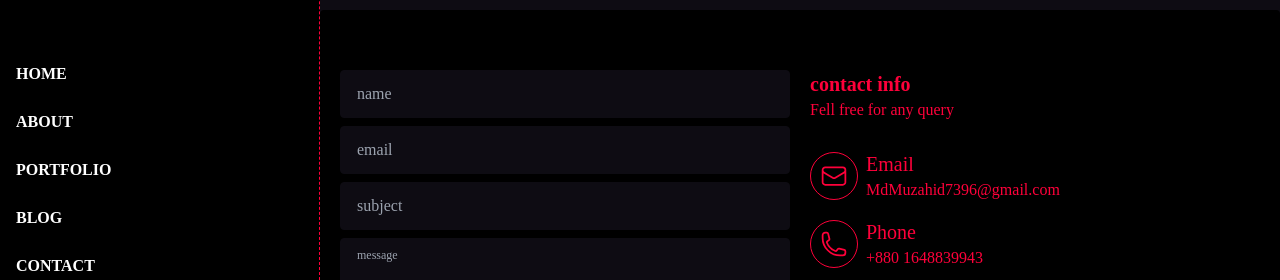
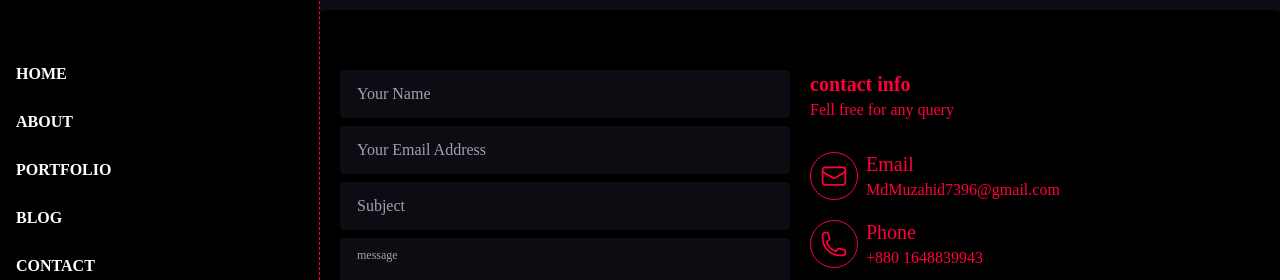
Before and after one commit to MdMuzahid07/MyPortfolio_Website-client-, a React (Create React App) app: page /contact in a window 1280 px wide. Shown: the part 134-414 px from the top of the page. Built offline with nearby package versions, Linux system fonts and the light colour scheme; grey boxes are pictures that could not be loaded.

Commit message:
make contact form functional

```diff
--- a/package.json
+++ b/package.json
@@ -3,6 +3,7 @@
   "version": "0.1.0",
   "private": true,
   "dependencies": {
+    "@emailjs/browser": "^3.7.0",
     "@testing-library/jest-dom": "^5.14.1",
     "@testing-library/react": "^13.0.0",
     "@testing-library/user-event": "^13.2.1",
--- a/src/components/Contact/Form.js
+++ b/src/components/Contact/Form.js
@@ -1,26 +1,30 @@
-import React from 'react';
-import { useForm } from 'react-hook-form';
+import React, { useRef } from 'react';
+import emailjs from '@emailjs/browser';
 import { toast } from 'react-toastify';
 
 const Form = () => {
-    const { register, handleSubmit, watch, formState: { errors } } = useForm();
-    const onSubmit = (data) => {
-        console.log(data)
-        toast.error("it's not functional, Developer working on it!");
-    };
+    const form = useRef();
 
-    console.log(watch("example")); // watch input value by passing the name of it
+    const handleSentEmail = (event) => {
+        event.preventDefault();
+        emailjs.sendForm('service_jdzndym', 'template_g1sji6n', form.current, 'rhiKOtmAKXPTOOis6')
+            .then((result) => {
+                console.log(result.text);
+            }, (error) => {
+                console.log(error.text);
+            });
 
+        event.target.reset();
+
+        toast.success("Send!");
+    }
     return (
-        <form onSubmit={handleSubmit(onSubmit)}>
-            <input type="text" placeholder="name" {...register("name", { required: true })} className="input input-accent bg-accent w-full rounded" />
-            <input type="email" placeholder="email" {...register("email", { required: true })} className="input input-accent bg-accent w-full rounded my-2" />
-            <input type="text" placeholder="subject" {...register("subject", { required: true })} className="input input-accent bg-accent w-full rounded" />
-            <textarea type="message" placeholder="message" {...register("message", { required: true })} rows="10" cols="33" className="textarea textarea-accent text-xs bg-accent w-full rounded my-2" />
-
-            {/* errors will return when field validation fails  */}
-            {errors.exampleRequired && <span>This field is required</span>}
-
+        <form onSubmit={handleSentEmail} ref={form}>
+            <input className='input input-accent bg-accent w-full rounded' placeholder="Your Name" type="text" name="name" id="" required />
+            <input className='input input-accent bg-accent w-full rounded my-2' placeholder="Your Email Address" type="email" name="email" id="" required />
+            <input className='input input-accent bg-accent w-full rounded' placeholder="Subject" type="text" name="subject" id="" required />
+            <textarea className='textarea textarea-accent text-xs bg-accent w-full rounded my-2' placeholder="message" rows="10" cols="33" name="message" id="" required />
+            <br />
             <button type="submit" className='btn btn-outline btn-secondary rounded'>Send</button>
         </form>
     );
--- a/src/components/ToastContainer/Toast_Container.js
+++ b/src/components/ToastContainer/Toast_Container.js
@@ -11,6 +11,7 @@ const Toast_Container = () => {
                 hideProgressBar={false}
                 newestOnTop={false}
                 closeOnClick
+                theme="dark"
                 rtl={false}
                 pauseOnFocusLoss
                 draggable
```
Also changed, not shown: 1 other file (tests, documents, lock files or other folders).
